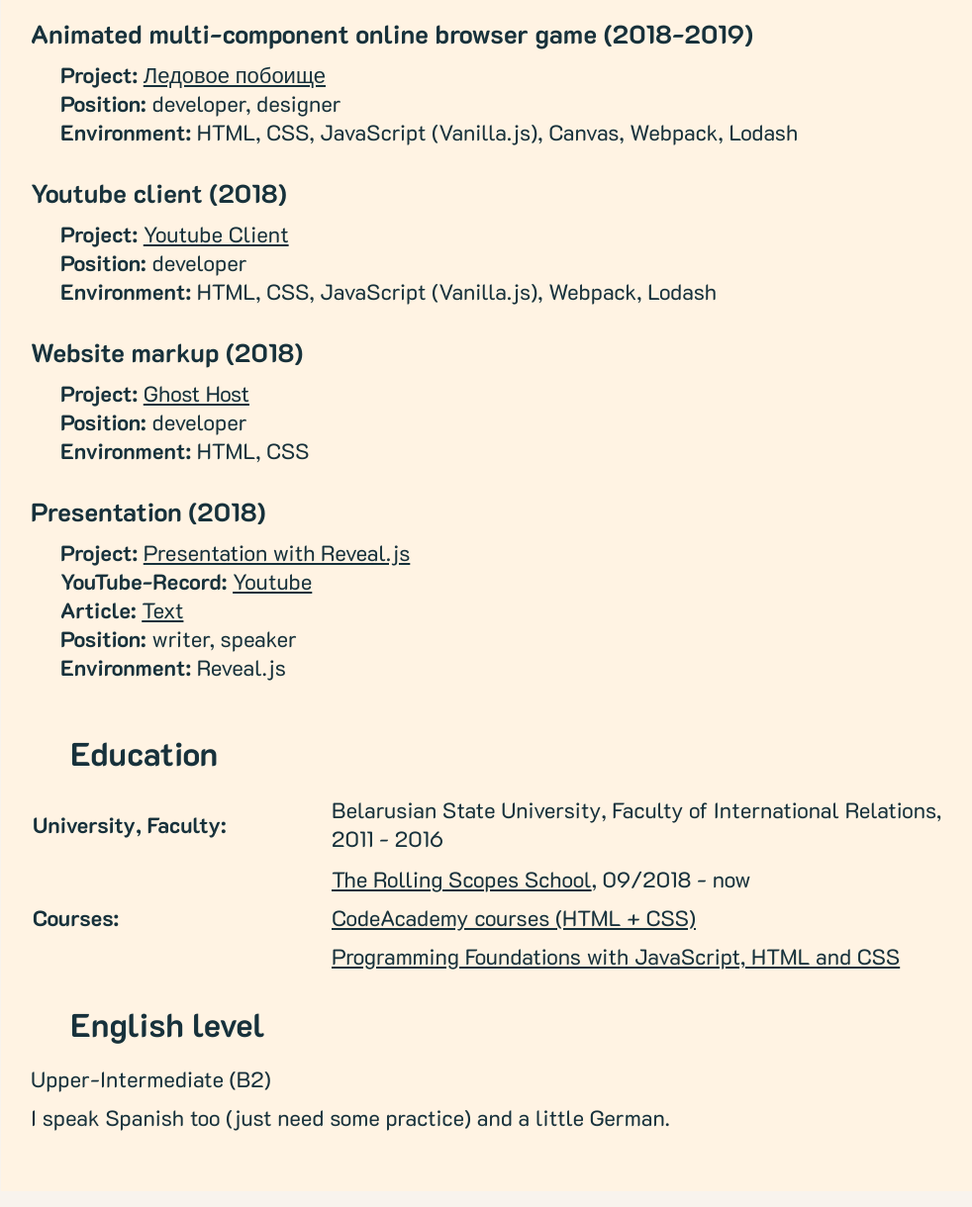
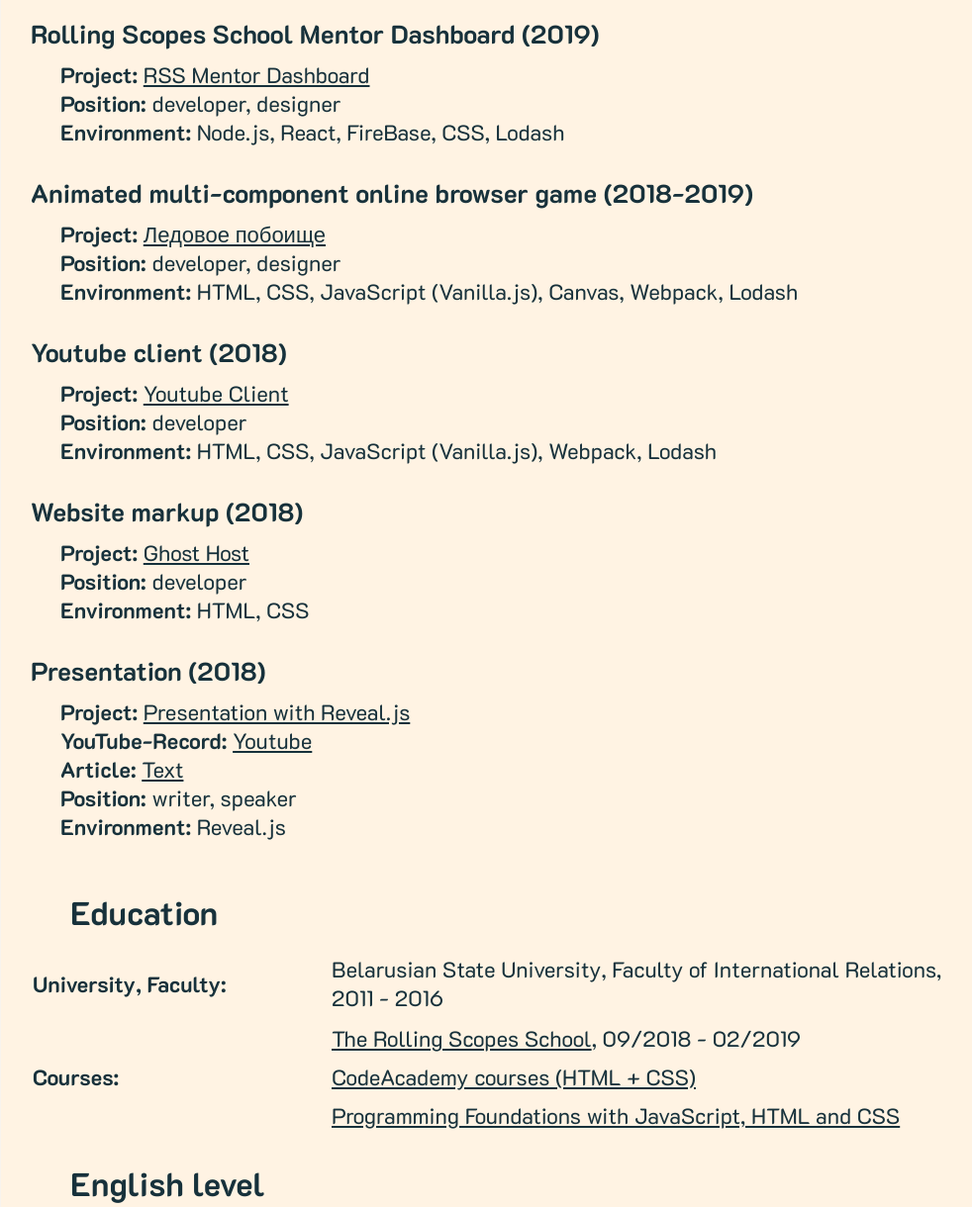
Before and after one commit to VictoriaTheBrave/rsschool-codejam1-cv, a plain HTML site: page index.html in a window 1280 px wide. Shown: the part 1158-2378 px from the top of the page at 99% size, without its empty margins (127-1109 px from the left). Drawn offline with Linux system fonts and the light colour scheme.

Commit message:
feat: add RSS last project

```diff
--- a/index.html
+++ b/index.html
@@ -114,6 +114,12 @@
       <div class="projects">
         <!-- <h3>Projects</h3> -->
         <div>
+          <h4>Rolling Scopes School Mentor Dashboard (2019)</h4>
+          <p><b>Project: </b><a href="https://mentor-dashboard-19d98.firebaseapp.com/">RSS Mentor Dashboard</a></p>
+          <p><b>Position: </b>developer, designer</p>
+          <p><b>Environment: </b>Node.js, React, FireBase, CSS, Lodash</p>
+        </div>
+        <div>
           <h4>Animated multi-component online browser game (2018-2019)</h4>
           <p><b>Project: </b><a href="https://victoriathebrave.github.io/game/">Ледовое побоище</a></p>
           <p><b>Position: </b>developer, designer</p>
@@ -151,7 +157,7 @@
         <tr>
           <td>Courses:</td>
           <td>
-          <p><a href="https://school.rollingscopes.com/">The Rolling Scopes School</a>, 09/2018 - now</p>
+          <p><a href="https://school.rollingscopes.com/">The Rolling Scopes School</a>, 09/2018 - 02/2019</p>
           <p><a href="https://www.codecademy.com/users/6305470331/achievements">CodeAcademy courses (HTML +
             CSS)</a></p>
           <p><a href="https://www.coursera.org/learn/duke-programming-web">Programming Foundations with
```
